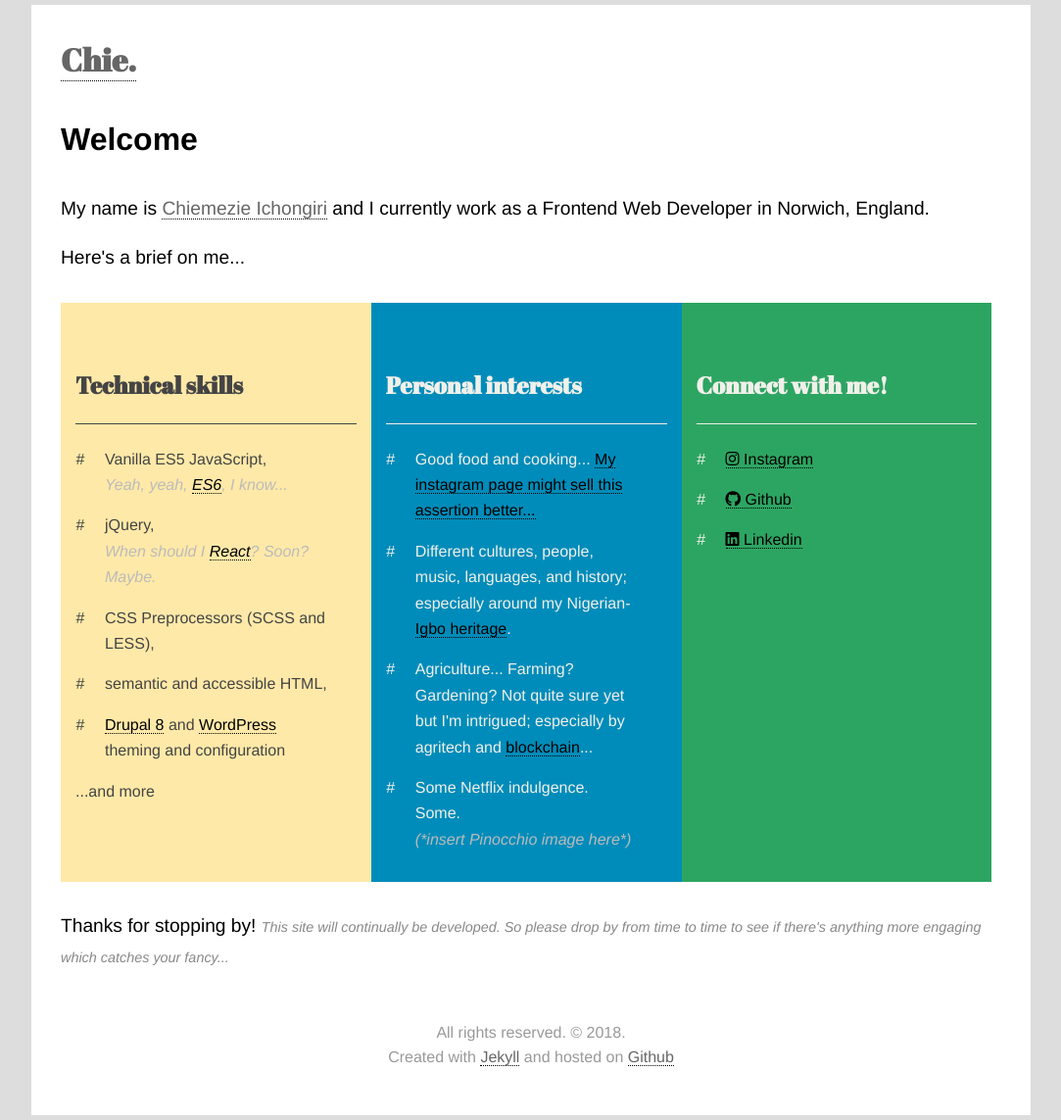
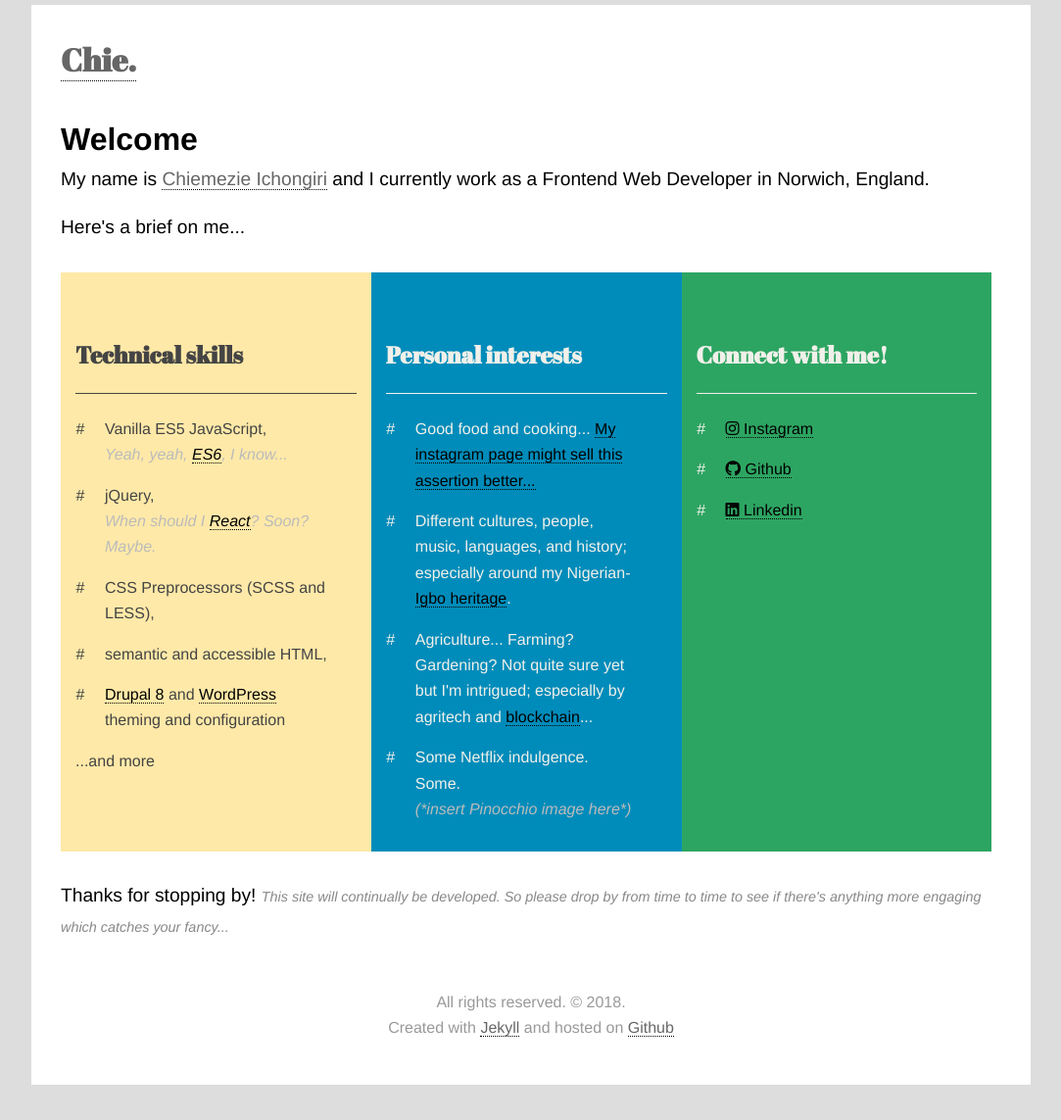
Before and after one commit to chiich/portfolio, a Jekyll site: the page built from index.html, in a window 1280 px wide. Shown: the whole page at 98% size, without its empty margins (98-1181 px from the left). Built offline with Jekyll 4.4.1, drawn with Linux system fonts in a browser that asks for light colours; nearby versions of some CDN libraries; after the commit the page ends 1112 px from its top, so only the background shows below that.

Commit message:
Update _w3.scss

```diff
--- a/_sass/_w3.scss
+++ b/_sass/_w3.scss
@@ -289,11 +289,12 @@
  }
 
 
-  p.intro,
-  .row,
-  .site-header {
+    p.intro { margin-bottom: -20px; }
+
+    .row,
+    .site-header {
       margin-bottom: 30px;
-  }
+    }
 
 
 /* If the browser window is smaller than 600px, make the columns stack on top of each other */
```
